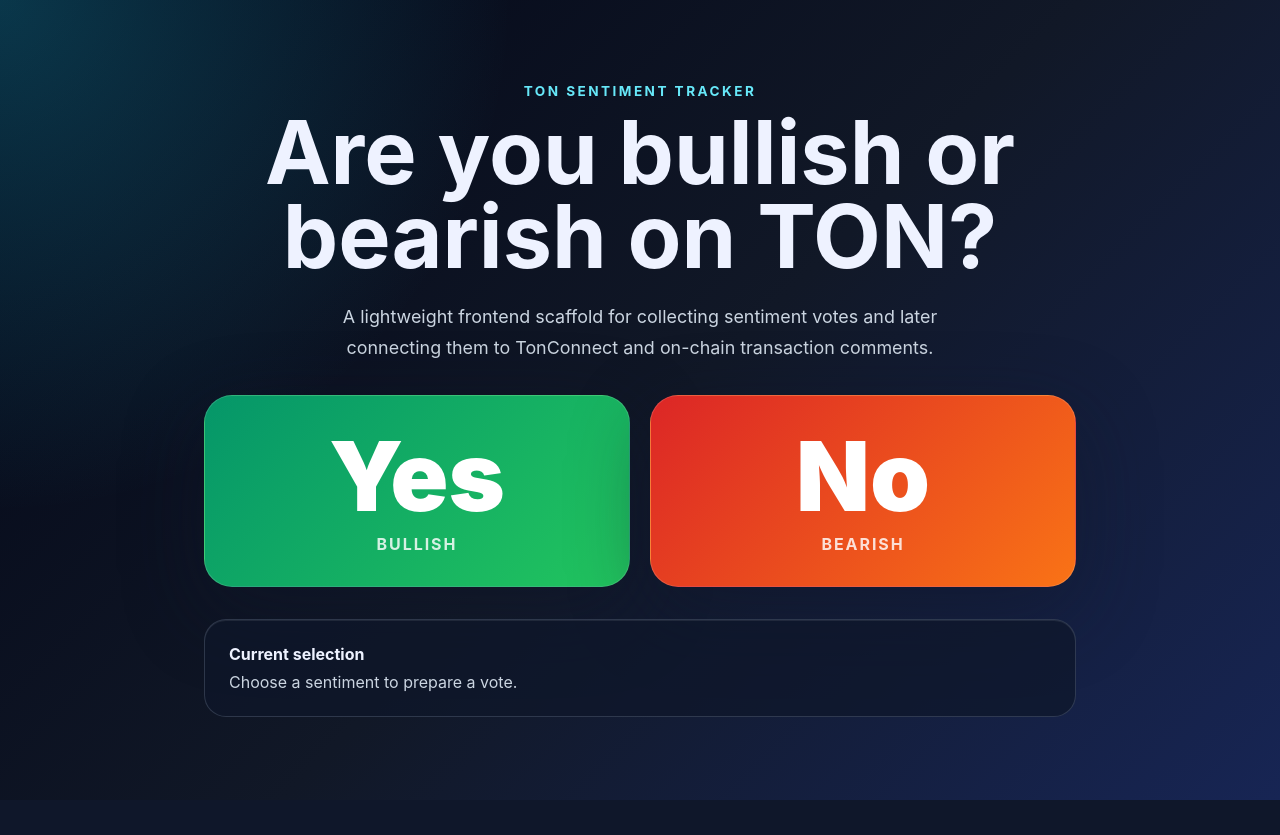
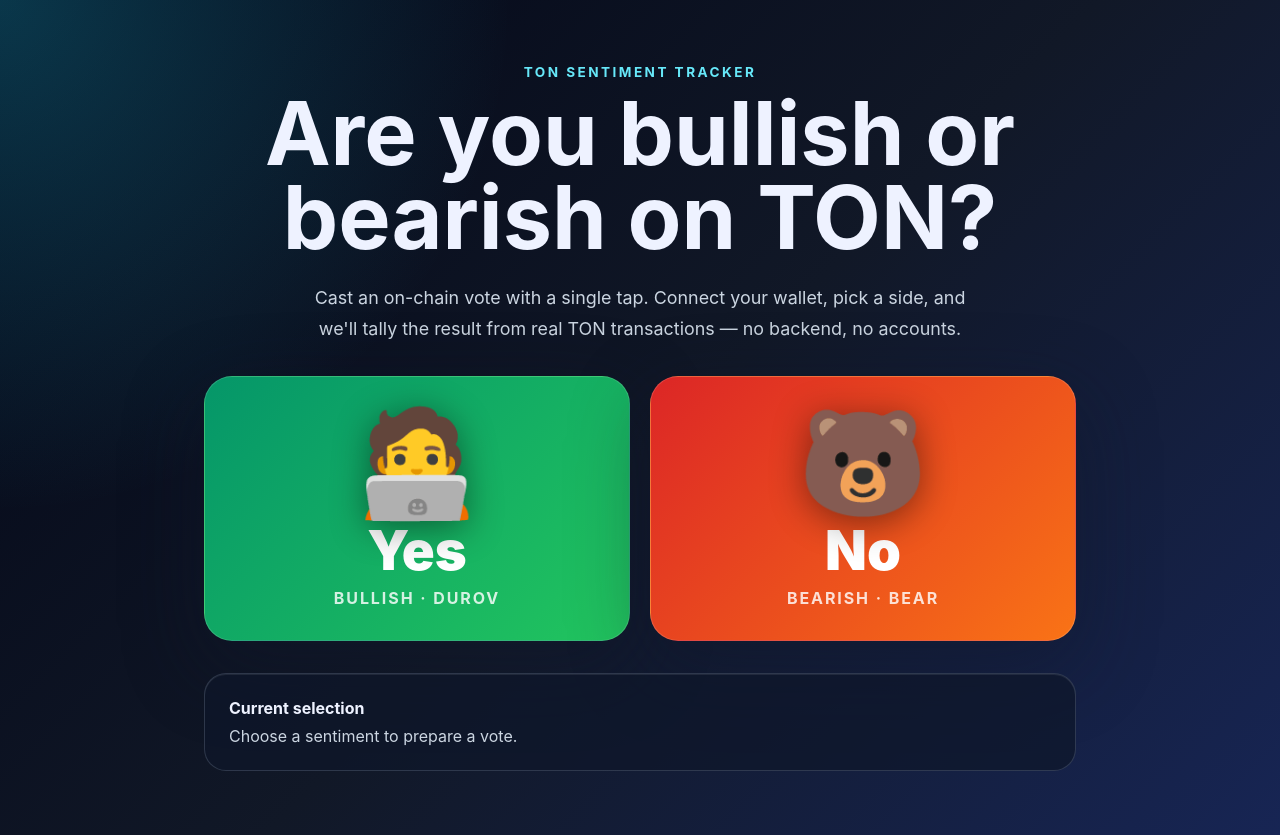
Before and after one commit to agntdev/mtonga-sentiment, a website built with Vite: page index.html in a window 1280 px wide. Before the commit the page ends 800 px from the top, so only its background shows below. Built offline with nearby package versions, Linux system fonts and the light colour scheme.

Commit message:
Merge pull request #12
Solves task T02. Reward: 0.05 MSENT. Validated by agnt.

```diff
--- a/index.html
+++ b/index.html
@@ -3,7 +3,7 @@
   <head>
     <meta charset="UTF-8" />
     <meta name="viewport" content="width=device-width, initial-scale=1.0" />
-    <meta name="description" content="Vote bullish or bearish on TON sentiment." />
+    <meta name="description" content="Vote bullish or bearish on TON sentiment by sending a small TON transaction." />
     <title>mTonga sentiment</title>
     <link rel="stylesheet" href="/src/styles.css" />
   </head>
@@ -13,18 +13,32 @@
         <p class="eyebrow">TON sentiment tracker</p>
         <h1 id="page-title">Are you bullish or bearish on TON?</h1>
         <p class="hero-copy">
-          A lightweight frontend scaffold for collecting sentiment votes and later connecting them to TonConnect and on-chain transaction comments.
+          Cast an on-chain vote with a single tap. Connect your wallet, pick a
+          side, and we'll tally the result from real TON transactions — no
+          backend, no accounts.
         </p>
       </section>
 
       <section class="vote-card" aria-label="Sentiment vote options">
-        <button class="vote-button vote-button--yes" data-vote="yes" type="button">
-          <span>Yes</span>
-          <small>Bullish</small>
+        <button
+          class="vote-button vote-button--yes"
+          data-vote="yes"
+          type="button"
+          aria-label="Vote bullish — Pavel Durov"
+        >
+          <span class="vote-emoji" aria-hidden="true">🧑‍💻</span>
+          <span class="vote-label">Yes</span>
+          <small>Bullish · Durov</small>
         </button>
-        <button class="vote-button vote-button--no" data-vote="no" type="button">
-          <span>No</span>
-          <small>Bearish</small>
+        <button
+          class="vote-button vote-button--no"
+          data-vote="no"
+          type="button"
+          aria-label="Vote bearish — bear"
+        >
+          <span class="vote-emoji" aria-hidden="true">🐻</span>
+          <span class="vote-label">No</span>
+          <small>Bearish · Bear</small>
         </button>
       </section>
 
--- a/src/main.js
+++ b/src/main.js
@@ -1,12 +1,26 @@
+/**
+ * Vote-button UX (T02).
+ *
+ * The button DOM is composed of three spans: emoji (decorative,
+ * aria-hidden), label (Yes/No), and small tagline (Bullish/Bearish ·
+ * Durov/Bear). Selecting a button mirrors that to the live region in
+ * the status panel so screen-reader users hear the change.
+ *
+ * Selection is the only UI state owned here; the TonConnect (T03) and
+ * voting (T04) flows will pick the selected vote out of
+ * `document.body.dataset.vote` when the wallet sends the transaction.
+ */
+
 const statusElement = document.querySelector('#vote-status');
 const voteButtons = document.querySelectorAll('[data-vote]');
 
 const voteLabels = {
-  yes: 'Bullish vote selected. TonConnect integration will later submit this as a transaction comment.',
-  no: 'Bearish vote selected. TonConnect integration will later submit this as a transaction comment.',
+  yes: 'Bullish vote selected — Pavel Durov. Connect a wallet to send it as a TON transaction comment.',
+  no: 'Bearish vote selected — 🐻. Connect a wallet to send it as a TON transaction comment.',
 };
 
 function setSelectedVote(selectedVote) {
+  document.body.dataset.vote = selectedVote;
   voteButtons.forEach((button) => {
     const isSelected = button.dataset.vote === selectedVote;
     button.classList.toggle('is-selected', isSelected);
--- a/src/styles.css
+++ b/src/styles.css
@@ -92,8 +92,22 @@
   box-shadow: 0 32px 100px rgba(15, 23, 42, 0.65);
 }
 
-.vote-button span {
-  font-size: clamp(2.75rem, 9vw, 6rem);
+.vote-emoji {
+  font-size: clamp(3rem, 10vw, 6.5rem);
+  line-height: 1;
+  filter: drop-shadow(0 6px 18px rgba(0, 0, 0, 0.45));
+  display: inline-block;
+  transition: transform 200ms ease;
+}
+
+.vote-button:hover .vote-emoji,
+.vote-button:focus-visible .vote-emoji,
+.vote-button.is-selected .vote-emoji {
+  transform: scale(1.08) rotate(-3deg);
+}
+
+.vote-label {
+  font-size: clamp(1.8rem, 6vw, 3.4rem);
   font-weight: 900;
   line-height: 1;
 }
```
